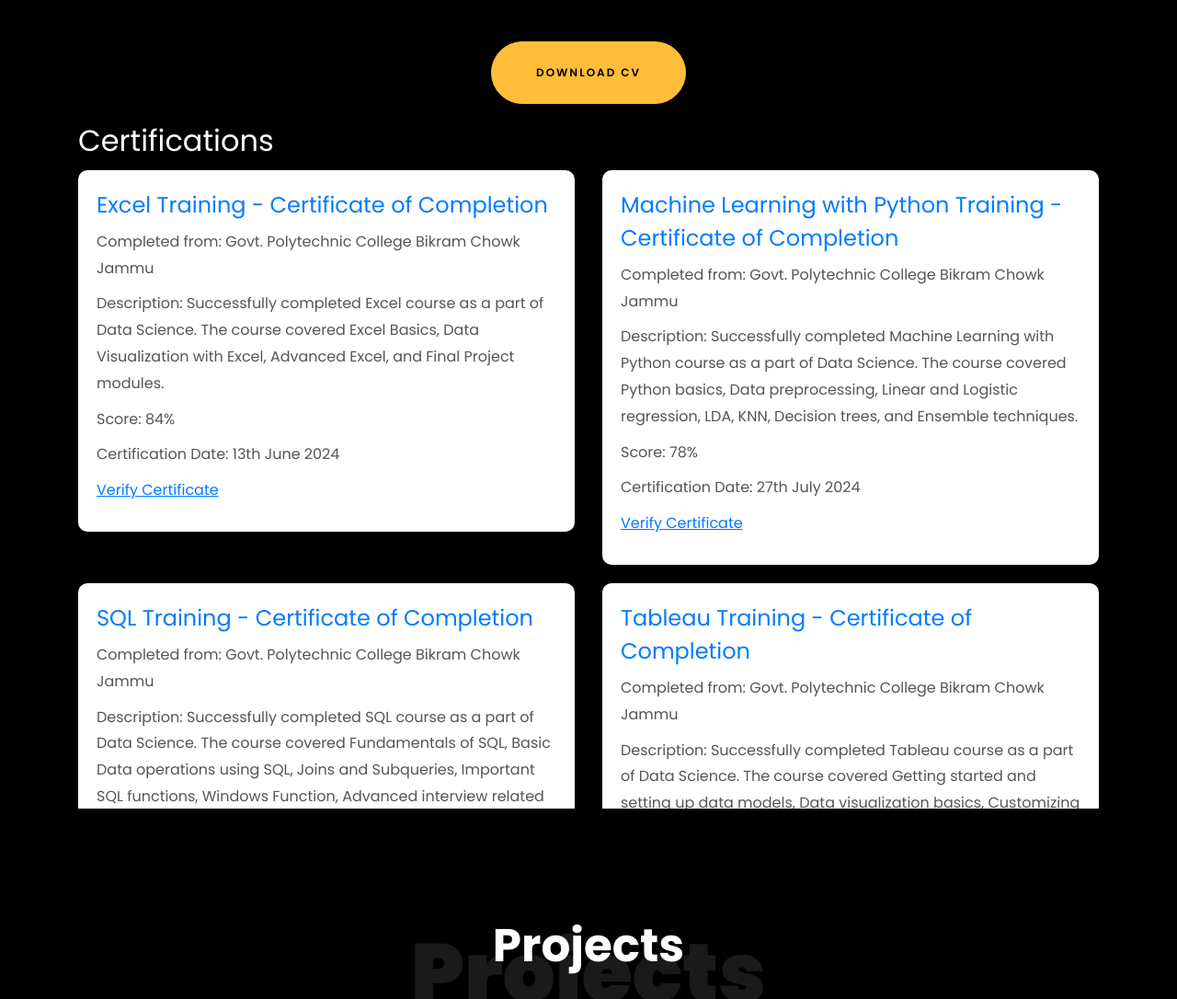
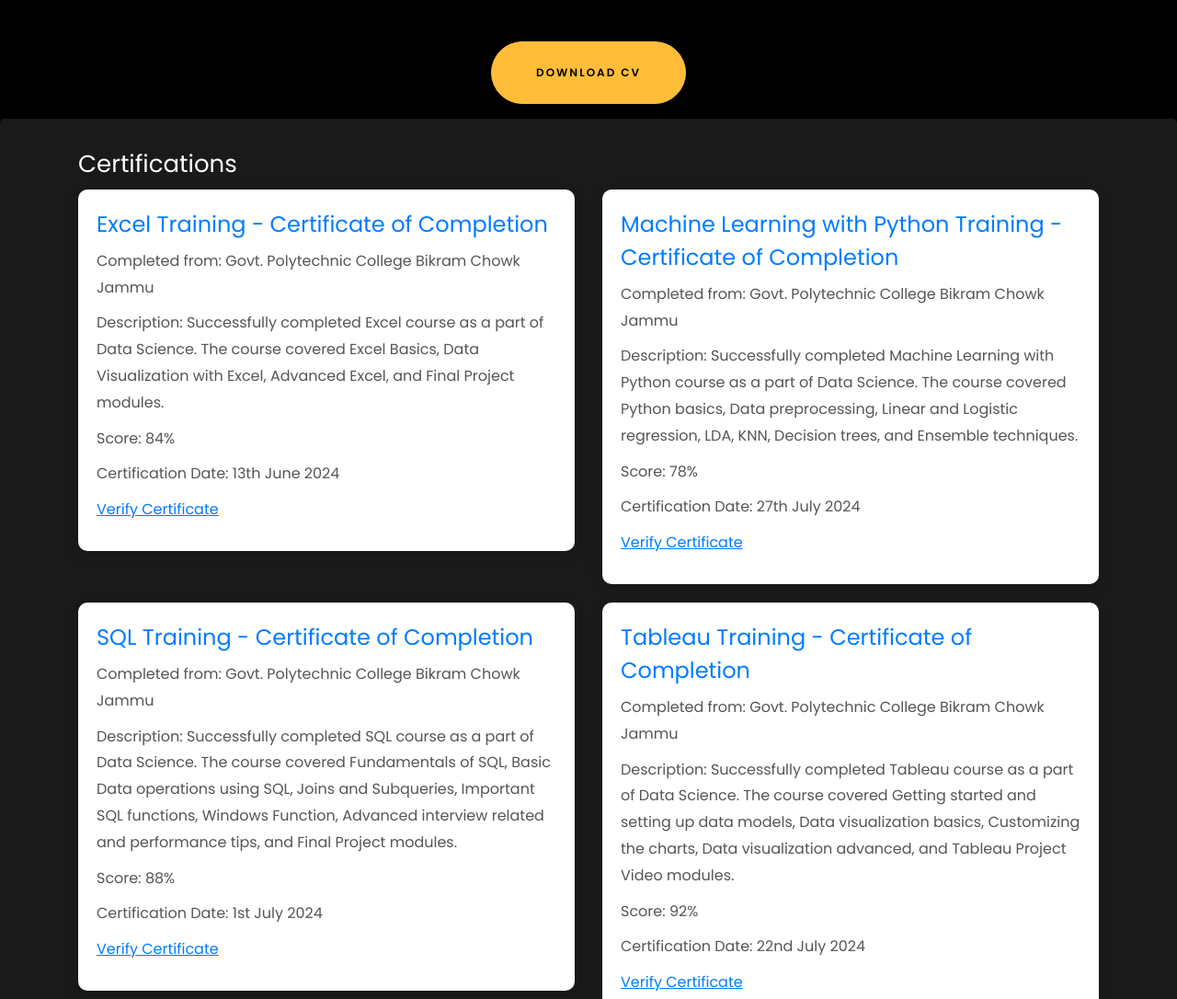
Before and after one commit to sayedarfat/sayedarfat.github.io, a plain HTML site: page index.html in a window 1280 px wide. Shown: the part 3742-4828 px from the top of the page at 92% size. Drawn offline with Linux system fonts and the light colour scheme; files whose address does not match are found by name.

Commit message:
Update index.html

```diff
--- a/index.html
+++ b/index.html
@@ -527,7 +527,7 @@
 		<!-- Certifications Section -->
 		<!-- <section class="certifications-section"> -->
 			<section id="certifications-section" class="hero">
-				<div class="home-slider  owl-carousel">
+				<div class="resume-wrap ftco-animate">
 				 <div class="slider-item ">
 				  <div class="overlay"></div>
 			<div class="container">
```
